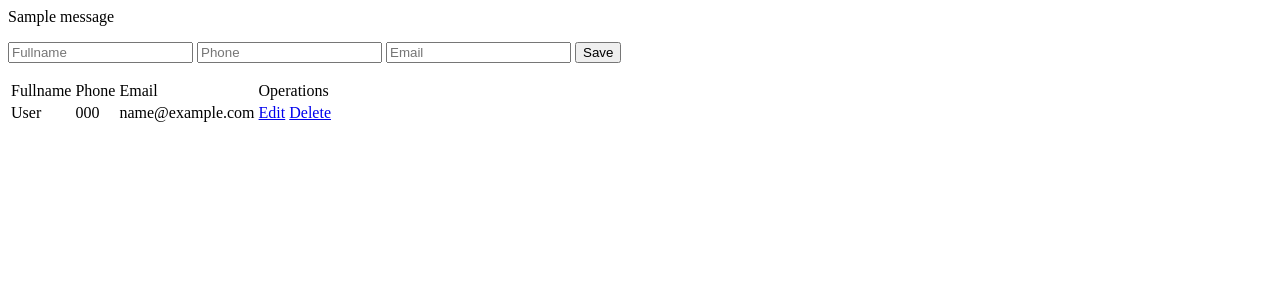
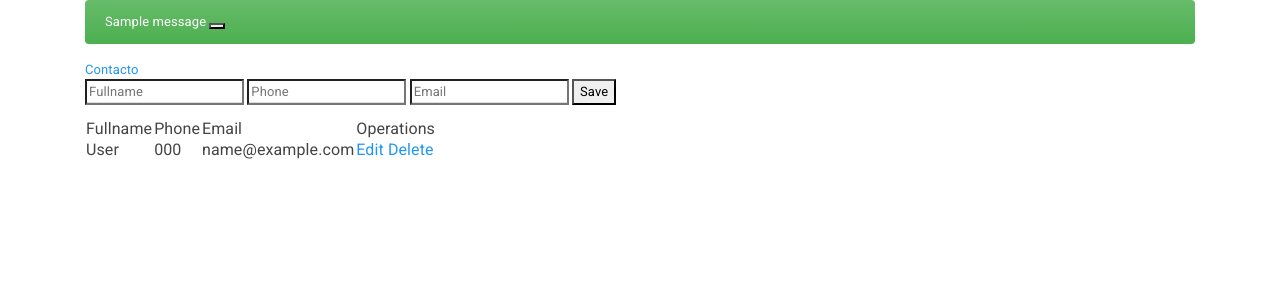
Before and after one commit to ssebastiancardona/web_iot, a Flask app: page / in a window 1280 px wide. Shown: the top 300 px of the page. Run offline with Flask 2, Linux system fonts and the light colour scheme; tables that the repository leaves empty or names only in its code hold one stand-in row (values such as "Sample post"); one stand-in notice (Sample message) is shown; some libraries are stand-ins or nearby versions.

Commit message:
add buttons

```diff
--- a/templates/index.html
+++ b/templates/index.html
@@ -1,23 +1,19 @@
-<html lang="en">
+{% extends 'layout.html' %}
 
-<head>
-    <meta charset="UTF-8">
-    <meta http-equiv="X-UA-Compatible" content="IE=edge">
-    <meta name="viewport" content="width=device-width, initial-scale=1.0">
-    <title>Document</title>
-</head>
-
-<body>
+{% block body %}
 <!-- Para verificar si existen mensajes-->
 {% with messages = get_flashed_messages() %}
 {% if messages %}
 {% for message in messages %}
-    <p>{{ message }}</p>
+<div class="alert alert-success alert-dismissible fade show" role="alert">
+    {{ message }}
+    <button type="button" class="btn-close" data-bs-dismiss="alert" aria-label="Close"></button>
+</div>
 {% endfor %}
 {% endif %}
 {% endwith %}
 <!-- Para verificar si existen mensajes-->
-
+<a href="192.168.1.200" class="navegacion__enlace">Contacto</a>
 <form action="/add_contact" method="POST">
     <input type="text" name="fullname" placeholder="Fullname">
     <input type="text" name="phone" placeholder="Phone">
@@ -25,6 +21,7 @@
     <button type="submit">
         Save
     </button>
+
 </form>
 
 <table>
@@ -50,7 +47,4 @@
         {% endfor %}
     </tbody>
 </table>
-
-</body>
-
-</html>
+{% endblock %}
```
Lines whose indentation alone changed are shown as unchanged.
